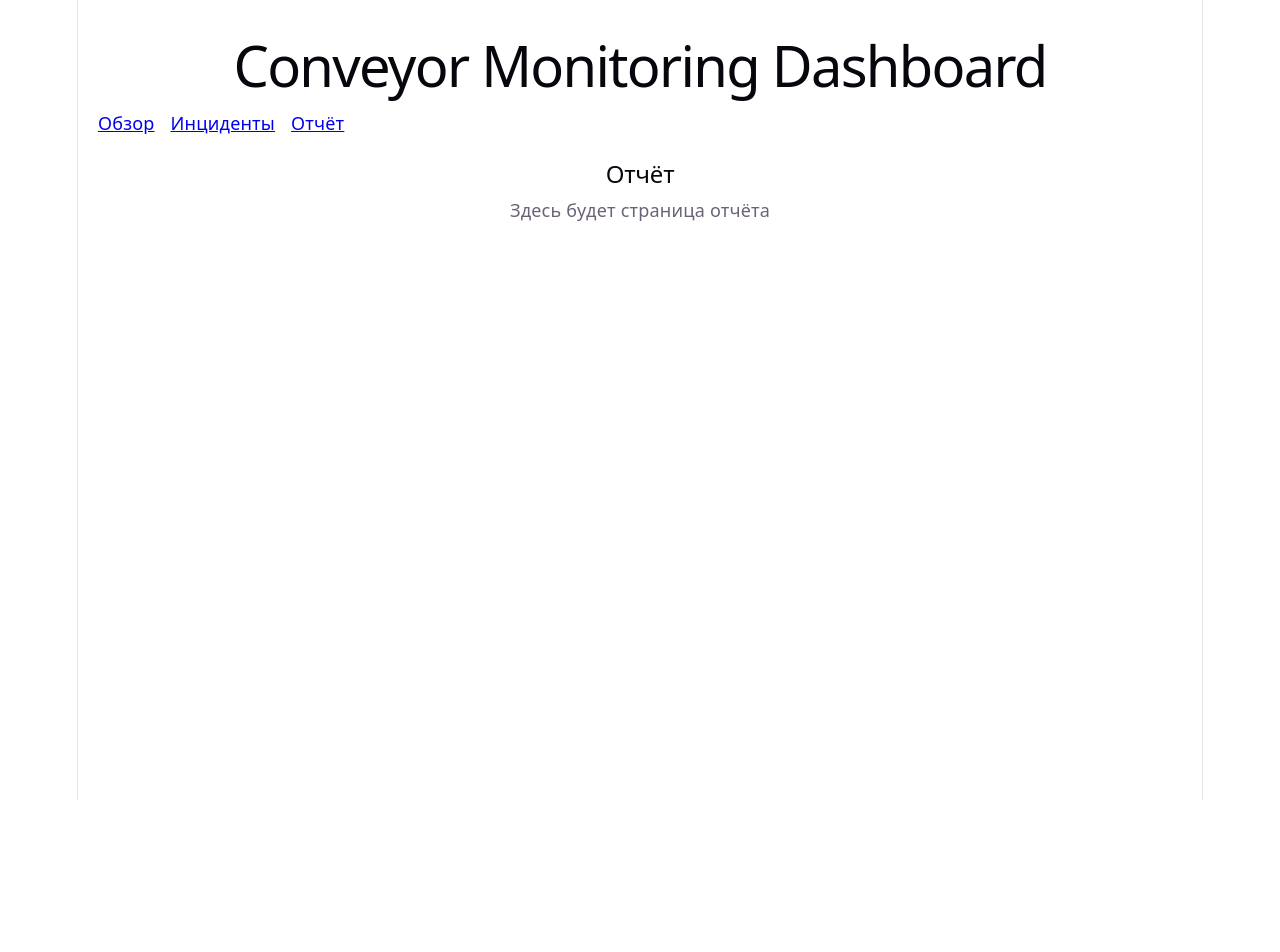
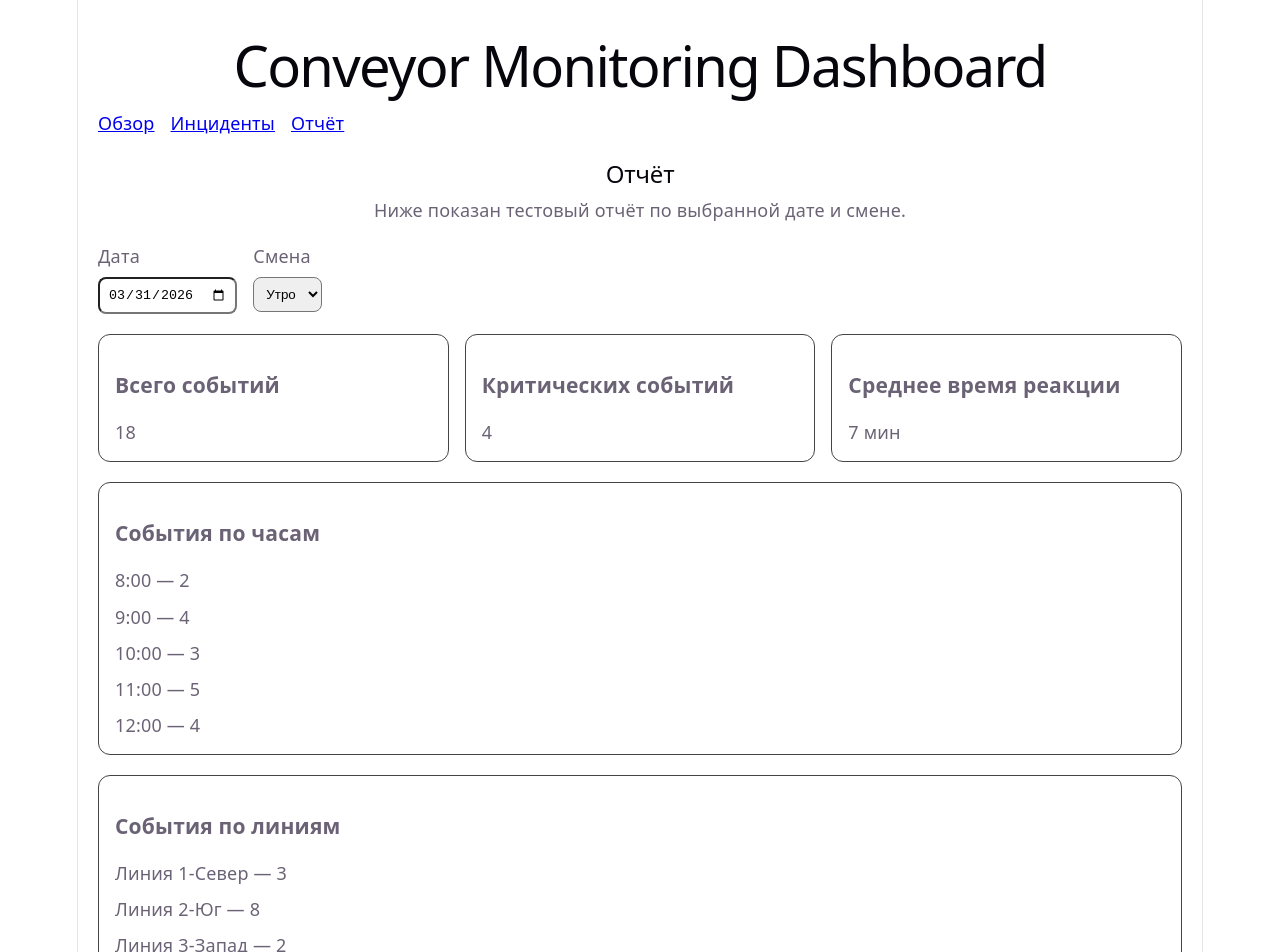
Before and after one commit to Serjik1661/practice-case-conveyor-monitoring-dashboard-frontend, a React (Vite) app: page /report in a window 1280 px wide. Shown: the top 952 px of the page. Before the commit the page ends 800 px from the top, so only its background shows below. Built offline with nearby package versions, Linux system fonts and the light colour scheme.

Commit message:
feat: add report page with date and shift selection

```diff
--- a/src/mocks/fixtures.ts
+++ b/src/mocks/fixtures.ts
@@ -1,4 +1,4 @@
-import type { ConveyorLine, Incident } from '../shared/types'
+import type { ConveyorLine, Incident, ShiftReport } from '../shared/types'
 
 export const conveyorLines: ConveyorLine[] = [
   {
@@ -96,3 +96,66 @@ export const incidents: Incident[] = [
     ],
   },
 ]
+
+export const shiftReports: ShiftReport[] = [
+  {
+    date: '2026-03-31',
+    shift: 'morning',
+    totalEvents: 18,
+    criticalEvents: 4,
+    avgResponseMinutes: 7,
+    byHour: [
+      { hour: 8, count: 2 },
+      { hour: 9, count: 4 },
+      { hour: 10, count: 3 },
+      { hour: 11, count: 5 },
+      { hour: 12, count: 4 },
+    ],
+    byLine: [
+      { lineId: 'line-1', lineName: 'Линия 1-Север', count: 3 },
+      { lineId: 'line-2', lineName: 'Линия 2-Юг', count: 8 },
+      { lineId: 'line-3', lineName: 'Линия 3-Запад', count: 2 },
+      { lineId: 'line-4', lineName: 'Линия 4-Восток', count: 5 },
+    ],
+  },
+  {
+    date: '2026-03-31',
+    shift: 'day',
+    totalEvents: 24,
+    criticalEvents: 6,
+    avgResponseMinutes: 9,
+    byHour: [
+      { hour: 13, count: 3 },
+      { hour: 14, count: 5 },
+      { hour: 15, count: 4 },
+      { hour: 16, count: 6 },
+      { hour: 17, count: 6 },
+    ],
+    byLine: [
+      { lineId: 'line-1', lineName: 'Линия 1-Север', count: 4 },
+      { lineId: 'line-2', lineName: 'Линия 2-Юг', count: 10 },
+      { lineId: 'line-3', lineName: 'Линия 3-Запад', count: 3 },
+      { lineId: 'line-4', lineName: 'Линия 4-Восток', count: 7 },
+    ],
+  },
+  {
+    date: '2026-03-30',
+    shift: 'night',
+    totalEvents: 12,
+    criticalEvents: 2,
+    avgResponseMinutes: 5,
+    byHour: [
+      { hour: 1, count: 1 },
+      { hour: 2, count: 2 },
+      { hour: 3, count: 3 },
+      { hour: 4, count: 2 },
+      { hour: 5, count: 4 },
+    ],
+    byLine: [
+      { lineId: 'line-1', lineName: 'Линия 1-Север', count: 2 },
+      { lineId: 'line-2', lineName: 'Линия 2-Юг', count: 4 },
+      { lineId: 'line-3', lineName: 'Линия 3-Запад', count: 1 },
+      { lineId: 'line-4', lineName: 'Линия 4-Восток', count: 5 },
+    ],
+  },
+]
--- a/src/pages/ReportPage.tsx
+++ b/src/pages/ReportPage.tsx
@@ -1,10 +1,190 @@
+import { useState } from 'react'
+import { shiftReports } from '../mocks/fixtures'
+
 function ReportPage() {
-    return (
+  const [selectedDate, setSelectedDate] = useState('2026-03-31')
+  const [selectedShift, setSelectedShift] = useState<'morning' | 'day' | 'night'>(
+    'morning',
+  )
+
+  const report = shiftReports.find(
+    (item) => item.date === selectedDate && item.shift === selectedShift,
+  )
+
+  return (
+    <div>
+      <h2>Отчёт</h2>
+      <p>Ниже показан тестовый отчёт по выбранной дате и смене.</p>
+
+      <div
+        style={{
+          display: 'flex',
+          gap: '16px',
+          flexWrap: 'wrap',
+          marginTop: '20px',
+          textAlign: 'left',
+        }}
+      >
         <div>
-            <h2>Отчёт</h2>
-            <p>Здесь будет страница отчёта</p>
+          <label>
+            Дата
+            <br />
+            <input
+              type="date"
+              value={selectedDate}
+              onChange={(event) => setSelectedDate(event.target.value)}
+              style={{
+                marginTop: '8px',
+                padding: '8px',
+                borderRadius: '8px',
+              }}
+            />
+          </label>
         </div>
-    )
+
+        <div>
+          <label>
+            Смена
+            <br />
+            <select
+              value={selectedShift}
+              onChange={(event) =>
+                setSelectedShift(
+                  event.target.value as 'morning' | 'day' | 'night',
+                )
+              }
+              style={{
+                marginTop: '8px',
+                padding: '8px',
+                borderRadius: '8px',
+              }}
+            >
+              <option value="morning">Утро</option>
+              <option value="day">День</option>
+              <option value="night">Ночь</option>
+            </select>
+          </label>
+        </div>
+      </div>
+
+      {!report ? (
+        <div
+          style={{
+            border: '1px solid #444',
+            borderRadius: '12px',
+            padding: '16px',
+            marginTop: '20px',
+            textAlign: 'left',
+          }}
+        >
+          <p>Для выбранной даты и смены данных пока нет.</p>
+        </div>
+      ) : (
+        <>
+          <div
+            style={{
+              display: 'grid',
+              gridTemplateColumns: 'repeat(auto-fit, minmax(220px, 1fr))',
+              gap: '16px',
+              marginTop: '20px',
+            }}
+          >
+            <div
+              style={{
+                border: '1px solid #444',
+                borderRadius: '12px',
+                padding: '16px',
+                textAlign: 'left',
+              }}
+            >
+              <h3>Всего событий</h3>
+              <p>{report.totalEvents}</p>
+            </div>
+
+            <div
+              style={{
+                border: '1px solid #444',
+                borderRadius: '12px',
+                padding: '16px',
+                textAlign: 'left',
+              }}
+            >
+              <h3>Критических событий</h3>
+              <p>{report.criticalEvents}</p>
+            </div>
+
+            <div
+              style={{
+                border: '1px solid #444',
+                borderRadius: '12px',
+                padding: '16px',
+                textAlign: 'left',
+              }}
+            >
+              <h3>Среднее время реакции</h3>
+              <p>{report.avgResponseMinutes} мин</p>
+            </div>
+          </div>
+
+          <div
+            style={{
+              border: '1px solid #444',
+              borderRadius: '12px',
+              padding: '16px',
+              marginTop: '20px',
+              textAlign: 'left',
+            }}
+          >
+            <h3>События по часам</h3>
+
+            <div
+              style={{
+                display: 'grid',
+                gap: '10px',
+                marginTop: '16px',
+              }}
+            >
+              {report.byHour.map((item) => (
+                <div key={item.hour}>
+                  <p>
+                    {item.hour}:00 — {item.count}
+                  </p>
+                </div>
+              ))}
+            </div>
+          </div>
+
+          <div
+            style={{
+              border: '1px solid #444',
+              borderRadius: '12px',
+              padding: '16px',
+              marginTop: '20px',
+              textAlign: 'left',
+            }}
+          >
+            <h3>События по линиям</h3>
+
+            <div
+              style={{
+                display: 'grid',
+                gap: '10px',
+                marginTop: '16px',
+              }}
+            >
+              {report.byLine.map((item) => (
+                <div key={item.lineId}>
+                  <p>
+                    {item.lineName} — {item.count}
+                  </p>
+                </div>
+              ))}
+            </div>
+          </div>
+        </>
+      )}
+    </div>
+  )
 }
 
 export default ReportPage
```
